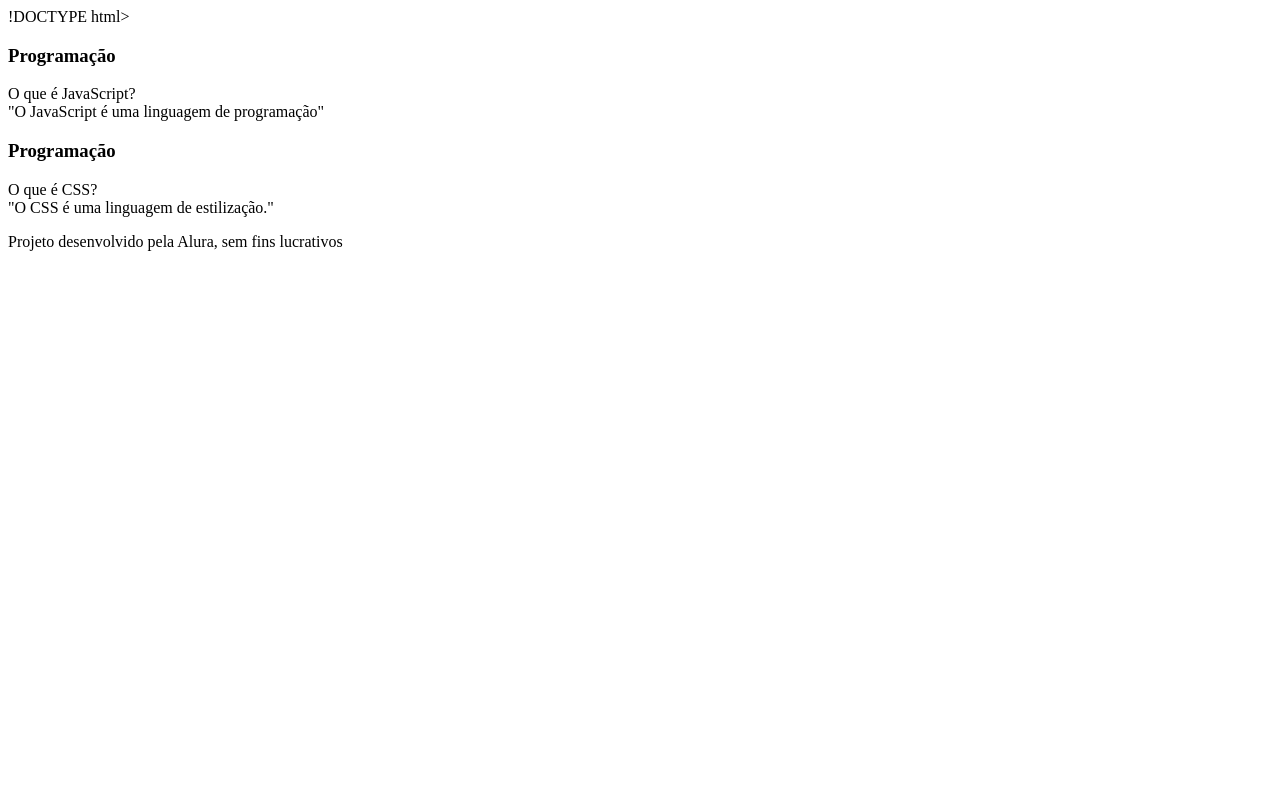
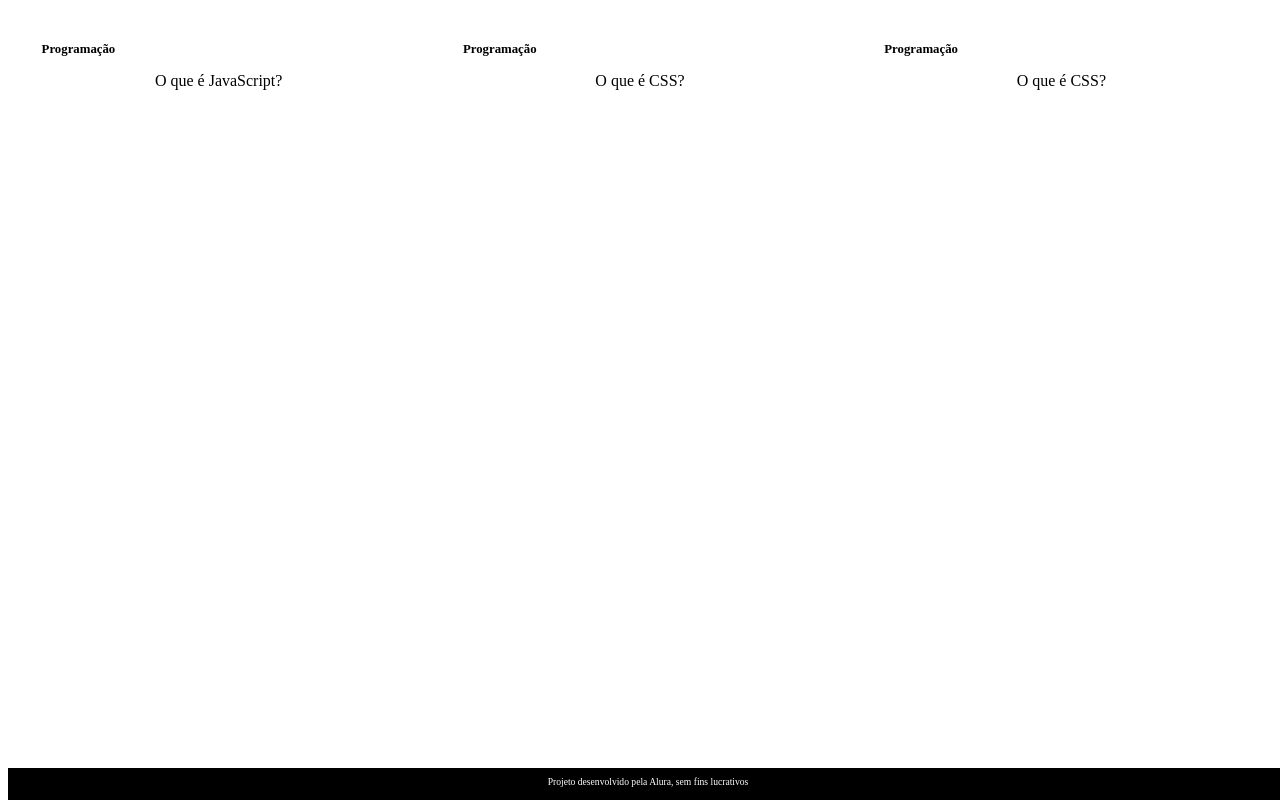
Before and after one commit to ravila2024/pagina-web, a plain HTML site: page index.html in a window 1280 px wide. Drawn offline with Linux system fonts and the light colour scheme; files that its build step writes are made by us from their sources.

Commit message:
Update index.html

```diff
--- a/index.html
+++ b/index.html
@@ -1,9 +1,10 @@
-!DOCTYPE html>
-<html lang="en">
+<!DOCTYPE html>
+<html lang="pt-br">
 <head>
     <meta charset="UTF-8">
     <meta name="viewport" content="width=device-width, initial-scale=1.0">
-    <title>Document</title>
+    <link rel="stylesheet" href="assets/style.css">
+    <title>Flashcard</title>
 </head>
 <body>
     <main>
@@ -12,22 +13,32 @@
                 <div class="cartao__conteudo">
                     <h3>Programação</h3>
                     <div class="cartao__conteudo__pergunta">
-                        O que é JavaScript?
+                        <p>O que é JavaScript?</p>
                     </div>
                     <div class="cartao__conteudo__resposta">
-                        "O JavaScript é uma linguagem de programação"
+                        <p>O JavaScript é uma linguagem de programação</p>
                     </div>
                 </div>
             </article>
-    </section>
             <article class="cartao">
                 <div class="cartao__conteudo">
-            <h3> Programação </h3>
+                    <h3>Programação</h3>
                     <div class="cartao__conteudo__pergunta">
-                        O que é CSS?
+                        <p>O que é CSS?</p>
                     </div>
                     <div class="cartao__conteudo__resposta">
-                        "O CSS é uma linguagem de estilização."
+                    <p>O CSS é uma linguagem de estilização</p>
+                    </div>
+                </div>
+            </article>
+            <article class="cartao">
+                <div class="cartao__conteudo">
+                    <h3>Programação</h3>
+                    <div class="cartao__conteudo__pergunta">
+                        <p>O que é CSS?</p>
+                    </div>
+                    <div class="cartao__conteudo__resposta">
+                    <p>O CSS é uma linguagem de estilização</p>
                     </div>
                 </div>
             </article>
```
Lines whose indentation alone changed are shown as unchanged.
